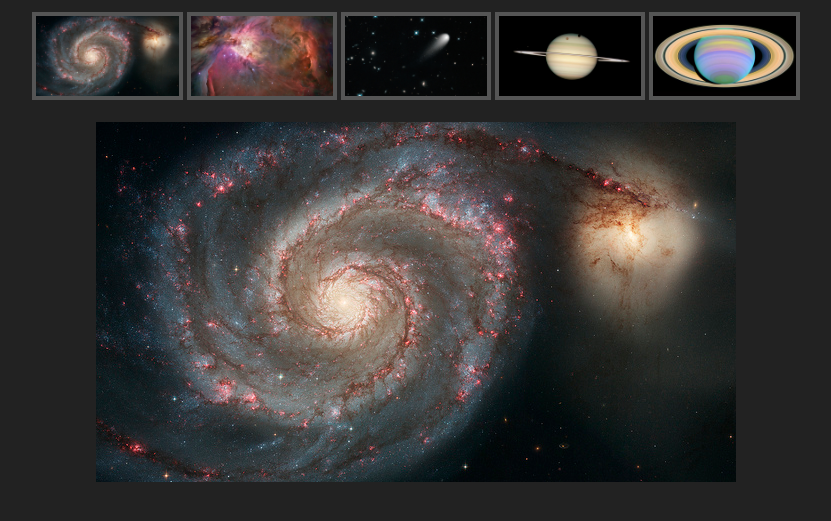
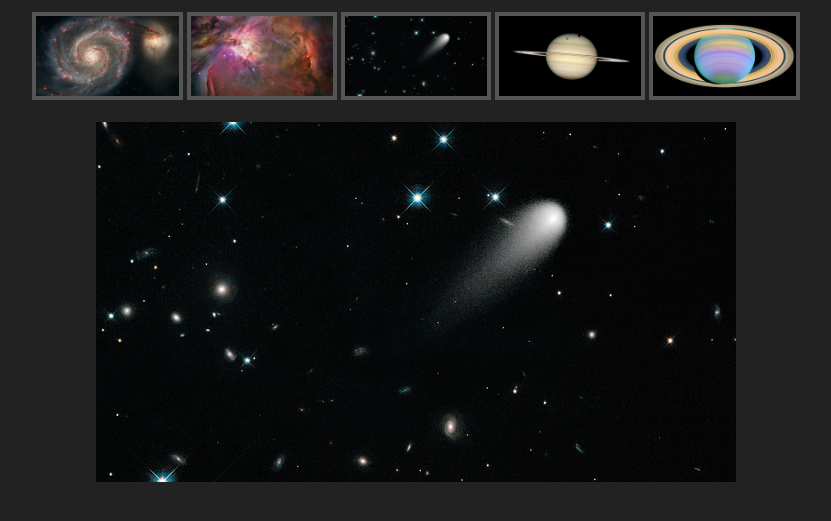
Before and after one commit to wkwyatt/image-gallery-day1, a plain HTML site: page index.html in a window 1280 px wide. Shown: the part 63-584 px from the top of the page, without its empty margins (224-1055 px from the left). Drawn offline with nearby package versions, Linux system fonts and the light colour scheme.

Commit message:
Update preview image to 3rd image

```diff
--- a/index.html
+++ b/index.html
@@ -23,7 +23,7 @@
 		</div>
 
 		<div class="preview">
-			<img name="preview" src="images/image1.jpg" alt="">
+			<img name="preview" src="images/image3.jpg" alt="">
 		</div>
 	</div>
 </body>
```
